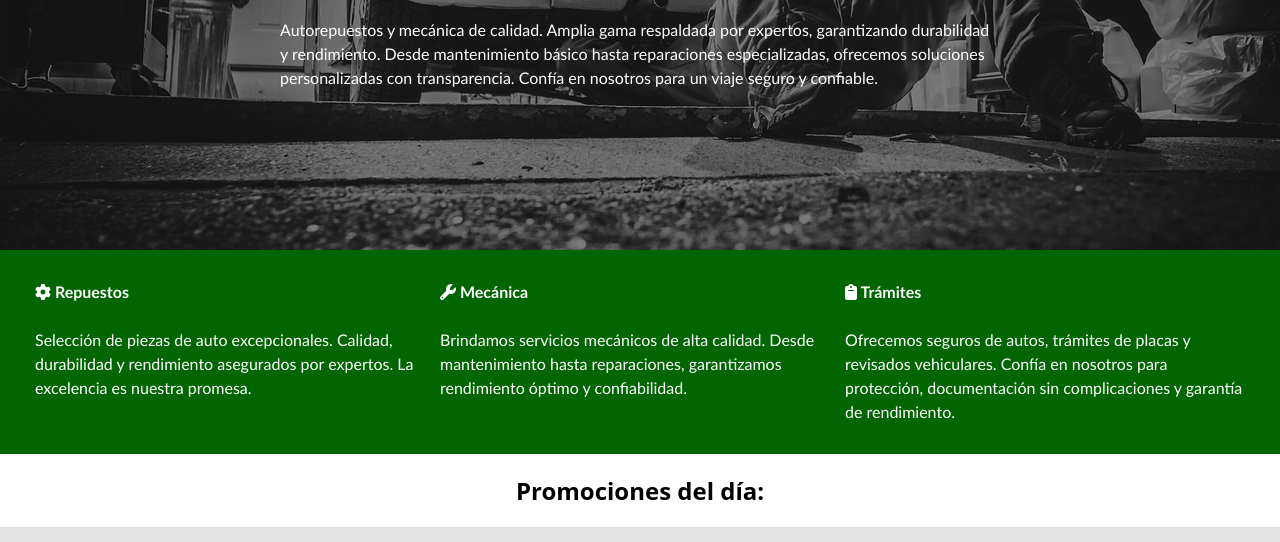
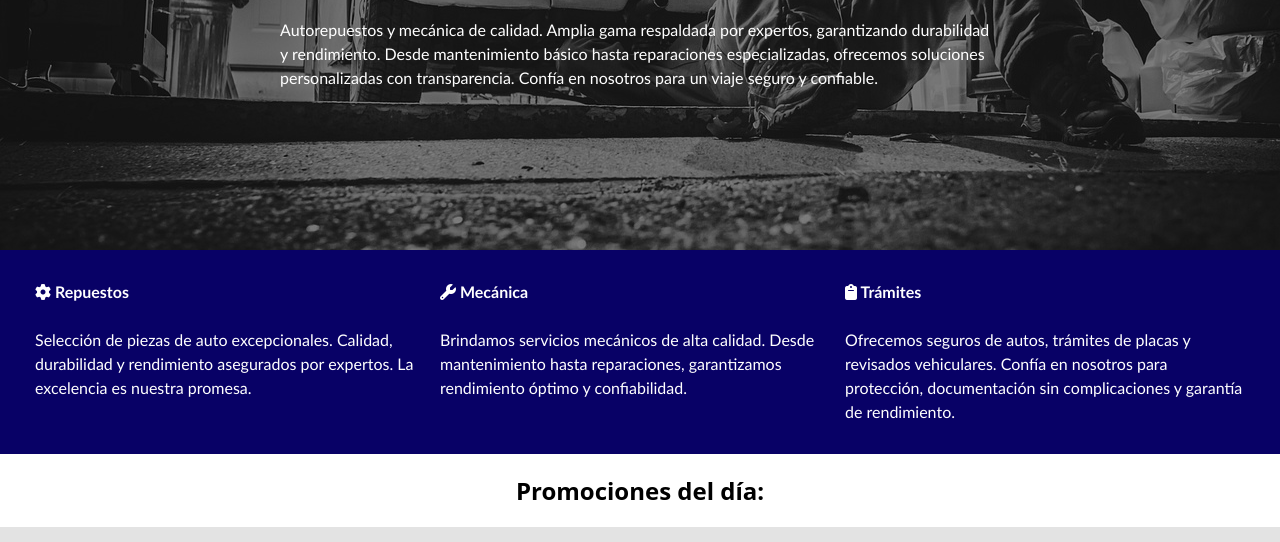
Before and after one commit to jhonfei/Tfoton, a plain HTML site: page index.html in a window 1280 px wide. Shown: the part 258-800 px from the top of the page. Drawn offline with Linux system fonts and the light colour scheme.

Commit message:
Add files via upload

```diff
--- a/style.css
+++ b/style.css
@@ -89,7 +89,7 @@ header img{
 
 #servicios {
     line-height: 1.5;
-    background-color: rgb(1, 102, 1);
+    background-color: rgb(8, 1, 102);
     color: white;
     display: flex;
     flex-wrap: wrap;
```
